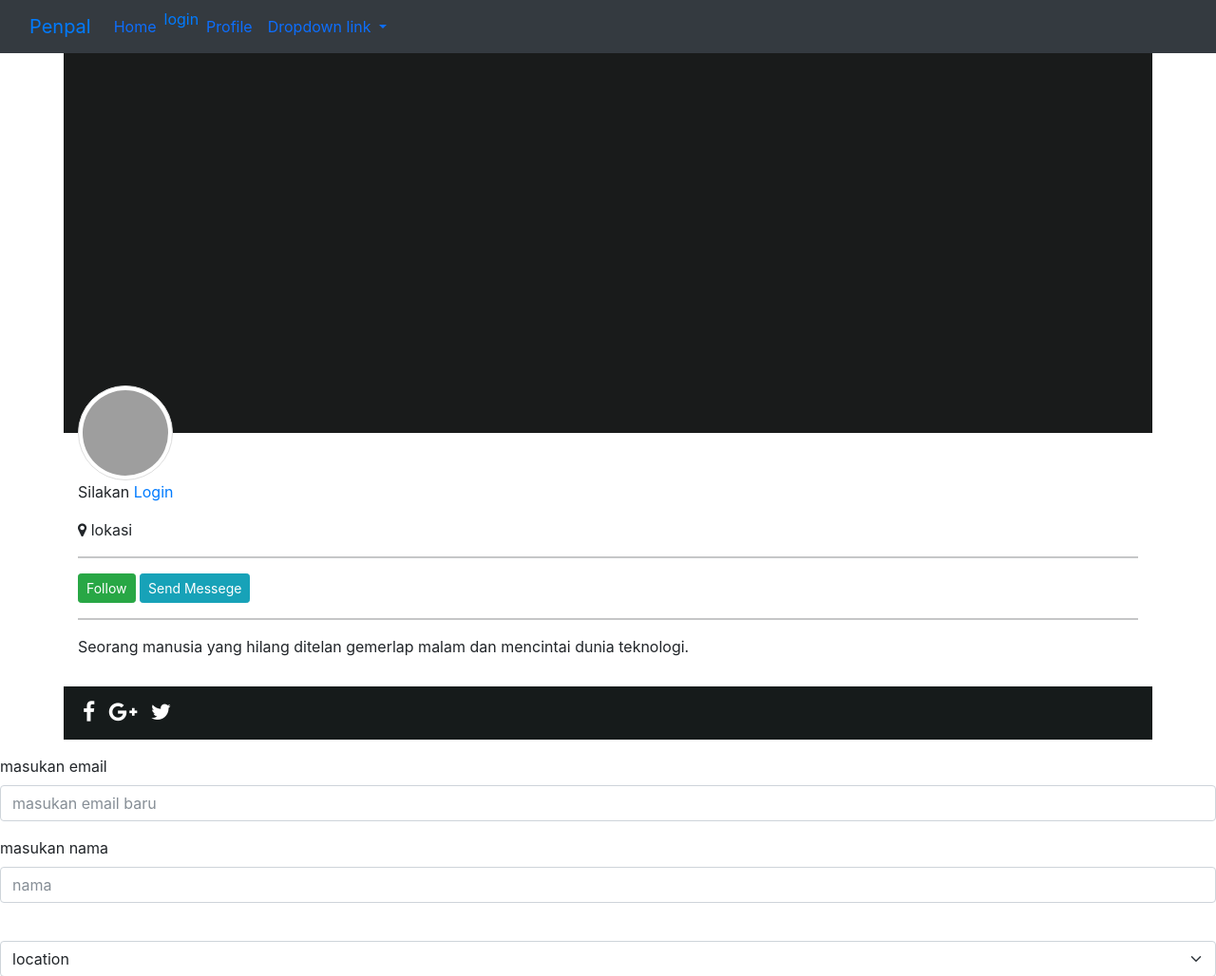
After one commit to wahmaravennarafail/Praxsis_Academy_PenPal, a Django app: page /profile in a window 1280 px wide. The commit adds this page. Shown: the top 1028 px of the page at 95% size. Run offline with Django 3.2, Linux system fonts and the light colour scheme; some libraries are stand-ins or nearby versions; grey boxes are pictures that could not be loaded.

Commit message:
edit profil

```diff
--- /dev/null
+++ b/penpal/task/templates/base.html
@@ -0,0 +1,65 @@
+<!doctype html>
+<html lang="en">
+  <head>
+    <!-- Required meta tags -->
+    <meta charset="utf-8">
+    <meta name="viewport" content="width=device-width, initial-scale=1">
+
+    <!-- Bootstrap CSS -->
+    <link href="https://cdn.jsdelivr.net/npm/bootstrap@5.0.2/dist/css/bootstrap.min.css" rel="stylesheet" integrity="sha384-EVSTQN3/azprG1Anm3QDgpJLIm9Nao0Yz1ztcQTwFspd3yD65VohhpuuCOmLASjC" crossorigin="anonymous">
+
+
+  </head>
+  <body>
+    <section>
+      <nav class="navbar navbar-expand-lg navbars-drak bg-dark">
+        <div class="container-fluid">
+          <a class="navbar-brand" href="#">Penpal</a>
+          <button class="navbar-toggler" type="button" data-bs-toggle="collapse" data-bs-target="#navbarNavDropdown" aria-controls="navbarNavDropdown" aria-expanded="false" aria-label="Toggle navigation">
+            <span class="navbar-toggler-icon"></span>
+          </button>
+          <div class="collapse navbar-collapse" id="navbarNavDropdown">
+            <ul class="navbar-nav">
+              <li class="nav-item">
+                <a class="nav-link active" aria-current="page" href="{% url 'home'%}">Home</a>
+              </li>
+              {% if user.is_authenticated %}
+              <li class="nav-item active">
+                <a href="{% url 'logout'%}?next={{request.path}}">logout<span class="sr-only"></span><a>
+              {% else %}
+                <a href="{% url 'login'%}?next={{request.path}}">login<span class="sr-only"></span><a>
+              </li>
+              {% endif %}
+              <li class="nav-item">
+                <a class="nav-link" href="{% url 'profil'%}">Profile</a>
+              </li>
+              <li class="nav-item dropdown">
+                <a class="nav-link dropdown-toggle" href="#" id="navbarDropdownMenuLink" role="button" data-bs-toggle="dropdown" aria-expanded="false">
+                  Dropdown link
+                </a>
+                <ul class="dropdown-menu" aria-labelledby="navbarDropdownMenuLink">
+                  <li><a class="dropdown-item" href="#">Action</a></li>
+                  <li><a class="dropdown-item" href="#">Another action</a></li>
+                  <li><a class="dropdown-item" href="#">Something else here</a></li>
+                </ul>
+              </li>
+            </ul>
+          </div>
+        </div>
+      </nav>
+    </section>
+
+    {% block content %}
+    {% endblock %}
+              <footer class="bg-dark p-3 mt-05">
+                  <p class="text-center text-white">All rights reserved PenPal </p>
+              </footer>
+
+    <!-- Optional JavaScript; choose one of the two! -->
+
+    <!-- Option 1: Bootstrap Bundle with Popper -->
+    <script src="https://cdn.jsdelivr.net/npm/bootstrap@5.0.2/dist/js/bootstrap.bundle.min.js" integrity="sha384-MrcW6ZMFYlzcLA8Nl+NtUVF0sA7MsXsP1UyJoMp4YLEuNSfAP+JcXn/tWtIaxVXM" crossorigin="anonymous"></script>
+
+
+  </body>
+</html>
--- a/penpal/task/templates/task/profile.html
+++ b/penpal/task/templates/task/profile.html
@@ -14,44 +14,123 @@
     <script src="https://ajax.googleapis.com/ajax/libs/jquery/3.5.1/jquery.min.js"></script>
     <script src="https://cdnjs.cloudflare.com/ajax/libs/popper.js/1.16.0/umd/popper.min.js"></script>
     <script src="https://maxcdn.bootstrapcdn.com/bootstrap/4.5.2/js/bootstrap.min.js"></script>
+  <style>
+.body{
+        background: #EFF7FE;
+      padding-top: 0px;
+}
+.main-section{
+    border:1px solid #0d0d0e;
+    background-color: #fff;
+}
+.profile-header{
+    background-color: #191b1b;
+    height:400px;
+    margin-inline-start: auto;
+}
+.user-detail{
+    margin:-50px 0px 30px 0px;
+}
+.user-detail img{
+    height:100px;
+    width:100px;
+}
+.user-detail h5{
+    margin:15px 0px 5px 0px;
+}
+.user-social-detail{
+    padding:15px 0px;
+    background-color: #161b1b;
+}
+.user-social-detail a i{
+    color:#fff;
+    font-size:23px;
+    padding: 0px 5px;
+}
+  </style>
+  </head>
+
+  <body>
+    <!DOCTYPE html>
+<html>
+<head>
+  <link rel="stylesheet" type="text/css" href="https://maxcdn.bootstrapcdn.com/font-awesome/4.7.0/css/font-awesome.min.css">
+  <link rel="stylesheet" href="https://maxcdn.bootstrapcdn.com/bootstrap/4.0.0-beta.2/css/bootstrap.min.css" integrity="sha384-PsH8R72JQ3SOdhVi3uxftmaW6Vc51MKb0q5P2rRUpPvrszuE4W1povHYgTpBfshb" crossorigin="anonymous">
+  <link rel="stylesheet" type="text/css" href="custom.css">
 </head>
 <body>
+  <div class="container">
+    <div class="row">
+      <div class="">
+        <!-- offset-lg-4 col-lg-4 col-sm-6 col-12 main-section text-center -->
+          <div class="row">
+              <div class=" profile-header"></div>
+          </div>
+          <div class="row user-detail">
+              <div class="col-lg-12 col-sm-12 col-12">
+                  <img src="img.png" class="rounded-circle img-thumbnail">
+                  {% if user.is_authenticated %}
+                  <h5> {{ user.get_username }}</h5>
+                  {% else %}
+                  <p>Silakan <a href="{% url 'login'%}?next={{request.path}}">Login</a></p>
+                  {% endif %}
+                  <p><i class="fa fa-map-marker" aria-hidden="true"></i> lokasi</p>
 
+                  <hr>
+                  <a href="#" class="btn btn-success btn-sm">Follow</a>
+                  <a href="#" class="btn btn-info btn-sm">Send Messege</a>
 
-    <div class="container text-center">
-      <div class="jumbotron">
-          <img src="https://cdn.pixabay.com/photo/2017/06/13/12/53/profile-2398782_1280.png" width="200" class="rounded-circle">
-          {% if user.is_authenticated %}
-          <h1>Selamat datang {{ user.get_username }}</li>
-          {% endif %} </h1>
-        <p>Ini adadalah teks yang masuk dalam tag div dengan class jumbotron.
-        Di dalam ini kita dapat memasukkan berbagai macam tag html
-        </p>
+                  <hr>
+                  <span>Seorang manusia yang hilang ditelan gemerlap malam dan mencintai dunia teknologi.</span>
               </div>
           </div>
-      <div class="container text-center">
-        <div class="row">
-            <div class="col text-center">
-                <h1>About</h1>
+          <div class="row user-social-detail">
+              <div class="col-lg-12 col-sm-12 col-12">
+                  <a href="#"><i class="fa fa-facebook" aria-hidden="true"></i></a>
+                  <a href="#"><i class="fa fa-google-plus" aria-hidden="true"></i></a>
+                  <a href="#"><i class="fa fa-twitter" aria-hidden="true"></i></a>
               </div>
           </div>
       </div>
-      <div class="container">
-        <div class="row">
-            <div class="col text-center">
-                <p>Lorem ipsum dolor sit amet consectetur adipisicing elit. Voluptatibus inventore nisi quis ex magnam, harum eius error quasi quod. Praesentium dicta rerum ad maxime vitae quas error quae nemo provident?</p>
-            </div>
-            <div class="col text-center">
-                <p>Lorem ipsum dolor sit amet consectetur adipisicing elit. Voluptatibus inventore nisi quis ex magnam, harum eius error quasi quod. Praesentium dicta rerum ad maxime vitae quas error quae nemo provident?</p>
     </div>
   </div>
+  <div>
+    <form>
+
+      <div class="mb-3">
       </div>
-     <div class="container text-center">
-        <div class="row">
-            <div class="col text-center">
-                <h1>Portofolio</h1>
+        <div class="mb-3">
+          <label for="disabledTextInput" class="form-label">masukan  email</label>
+          <input type="text" id="disabledTextInput" class="form-control" placeholder="masukan email baru">
+        </div>
+        <div class="mb-3">
+          <label for="disabledTextInput" class="form-label">masukan nama</label>
+          <input type="text" id="disabledTextInput" class="form-control" placeholder="nama">
+        </div>
+        <div class="mb-3">
+          <label for="disabledSelect" class="form-label"></label>
+          <select id="disabledSelect" class="form-select" aria-placeholder="#">
+            <option>location</option>
+            <option>indonesia</option>
+            <option>malaysia</option>
+            <option>francis</option>
+            <option>zimbabwe</option>
+          </select>
         </div>
       </div>
+    </fieldset>
+  </form>
+  <div class="form-check">
+    <fieldset disabled>
+      <button type="submit" class="btn btn-primary">edit profil</button>
+    <input class="form-check-input" type="checkbox" id="disabledFieldsetCheck" disabled>
+
+</div>
+</body>
+</html>
+
+     <div class="container text-center">
+
         <div class="row">
             <div class="col">
                 <div class="card" style="max-width: 18rem;">
```
Also changed, not shown: penpal/db.sqlite3, penpal/task/templates/task/home.html (line endings or trailing spaces). Lines whose indentation alone changed are shown as unchanged.
